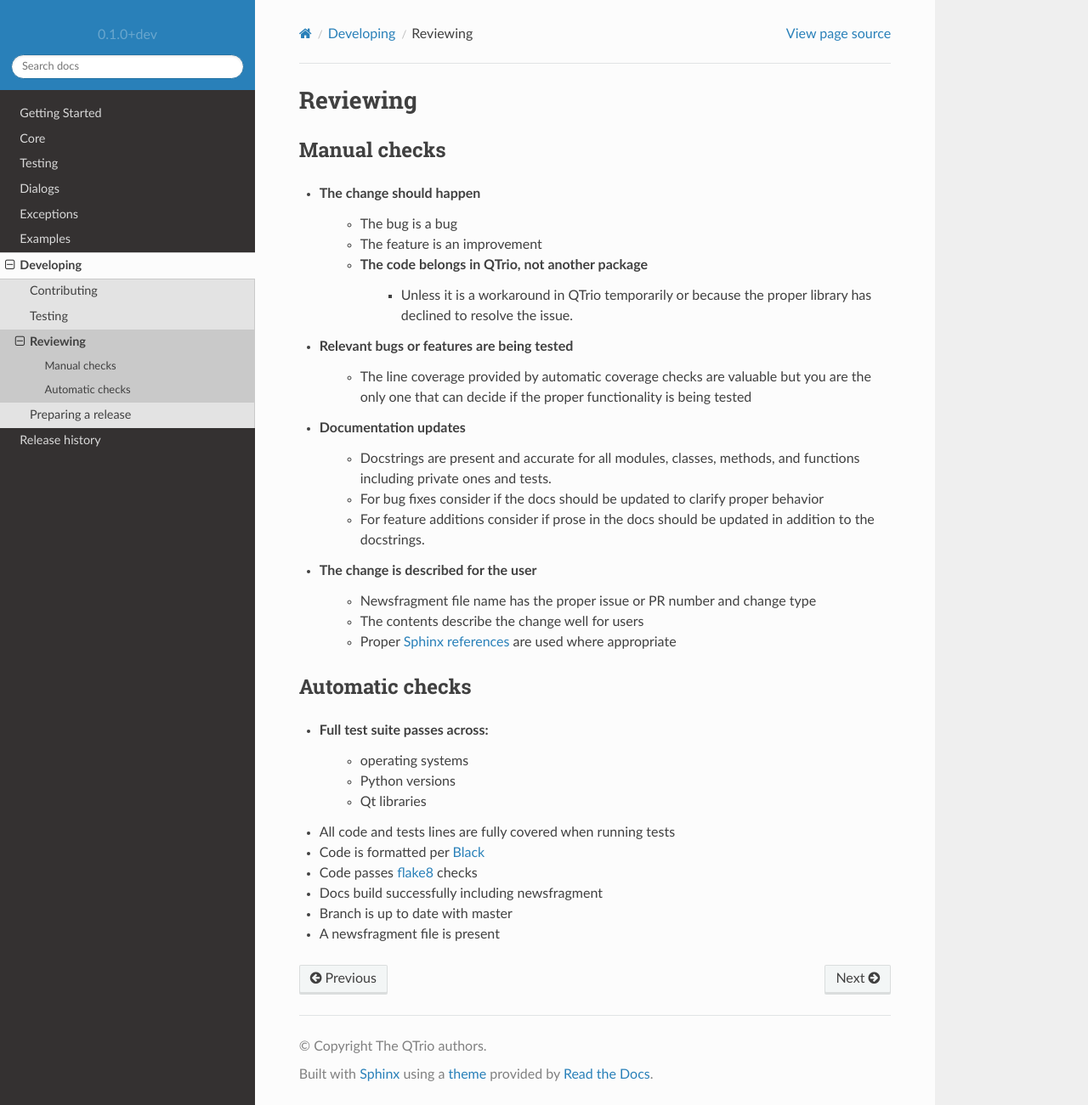
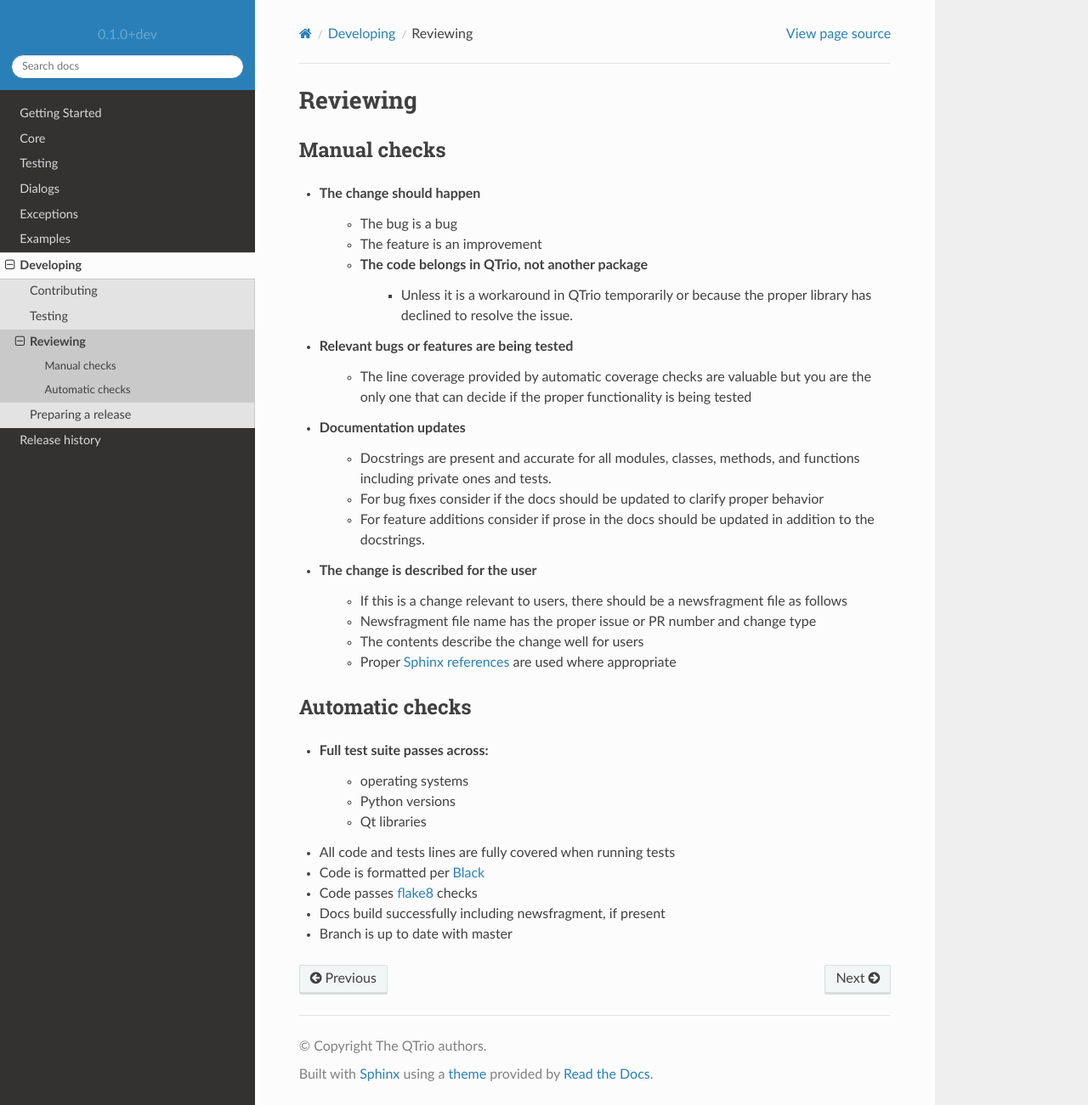
Before and after one commit to altendky/qtrio, a Sphinx documentation site: the page built from docs/source/development/reviewing.rst, in a window 1280 px wide and 1301 px high. Shown: the whole window at 85% size. Built offline with Sphinx 7.4.7 and the Read the Docs theme 2.0.0, drawn with Linux system fonts in a browser that asks for light colours.

Commit message:
Make newscheck not-required

```diff
--- a/docs/source/development/reviewing.rst
+++ b/docs/source/development/reviewing.rst
@@ -23,6 +23,7 @@ Manual checks
      to the docstrings.
 
 * The change is described for the user
+   * If this is a change relevant to users, there should be a newsfragment file as follows
    * Newsfragment file name has the proper issue or PR number and change type
    * The contents describe the change well for users
    * Proper `Sphinx references <https://www.sphinx-doc.org/en/3.x/usage/restructuredtext/basics.html>`_
@@ -39,6 +40,5 @@ Automatic checks
 * All code and tests lines are fully covered when running tests
 * Code is formatted per `Black <https://black.readthedocs.io/en/stable/>`_
 * Code passes `flake8 <https://flake8.pycqa.org/en/latest/>`_ checks
-* Docs build successfully including newsfragment
+* Docs build successfully including newsfragment, if present
 * Branch is up to date with master
-* A newsfragment file is present
```
Also changed, not shown: 2 other files.
